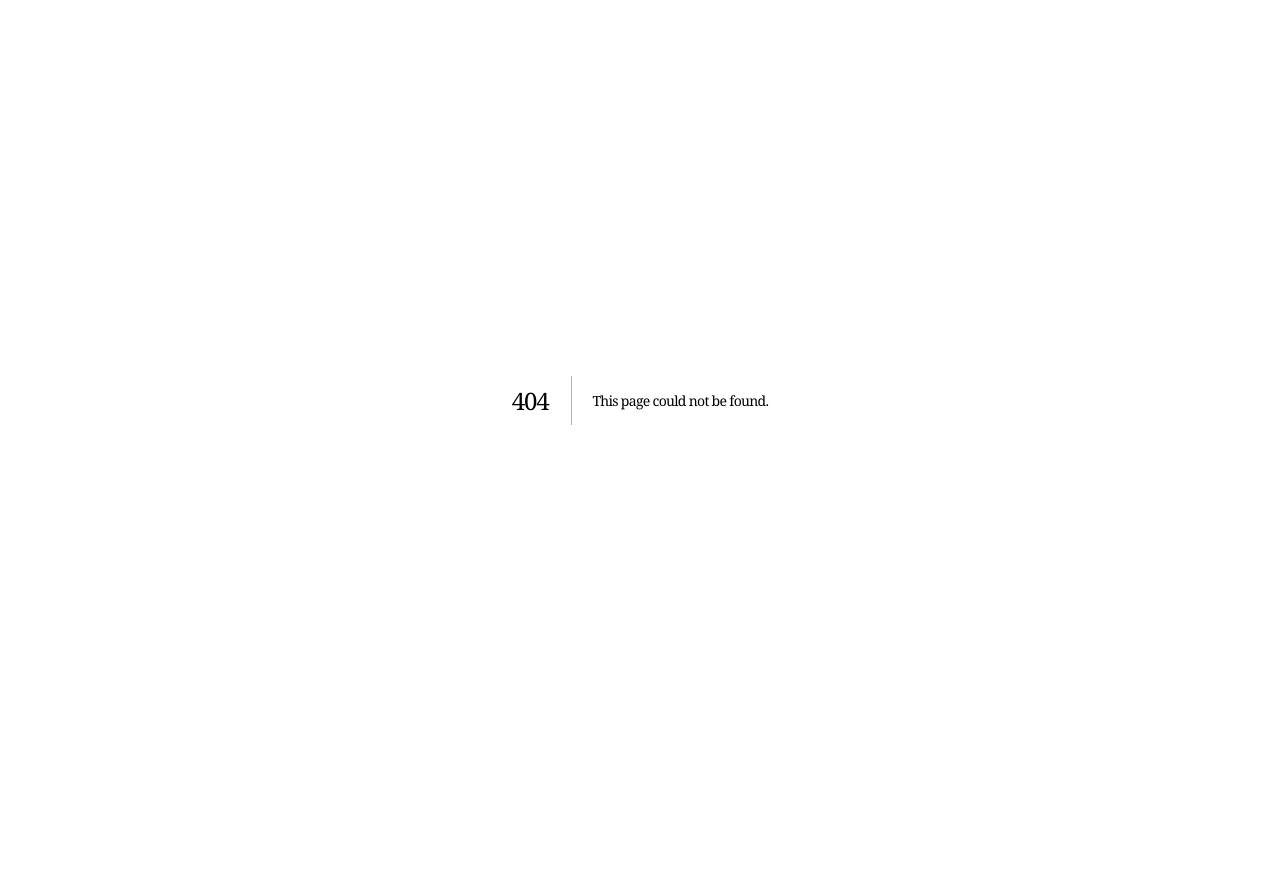
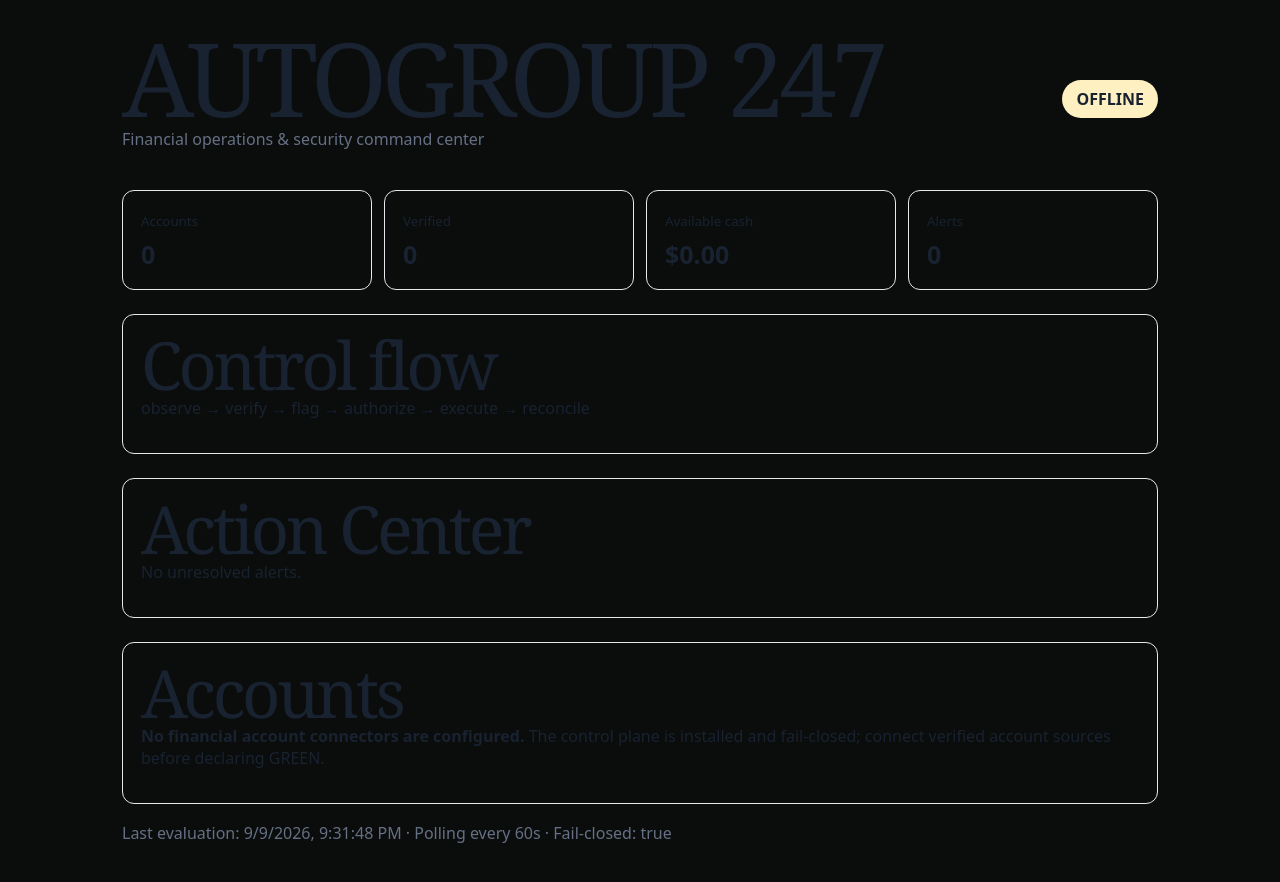
Before and after one commit to nicolelung20-cmyk/psychiczebra-platform, a Next.js app: page /autogroup in a window 1280 px wide. Before the commit this address had no page. Shown: the top 882 px of the page. Before the commit the page ends 800 px from the top, so only its background shows below. Built offline with nearby package versions, Linux system fonts and the light colour scheme.

Commit message:
Add AUTOGROUP 247 production command-center surface

```diff
--- /dev/null
+++ b/app/autogroup/page.tsx
@@ -0,0 +1,52 @@
+"use client";
+
+import { useEffect, useState } from "react";
+
+type Snapshot = {
+  status: "GREEN" | "AMBER" | "RED" | "OFFLINE";
+  generatedAt: string;
+  monitoring: { intervalSeconds: number; failClosed: boolean };
+  totals: { accounts: number; green: number; amber: number; red: number; offline: number; balance: number; availableBalance: number };
+  alerts: { severity: string; message: string }[];
+  accounts: { id: string; name: string; institution: string; balance: number | null; lastSync: string | null; state: string }[];
+  controlFlow: string[];
+};
+
+const money = (value: number | null) => value == null ? "—" : new Intl.NumberFormat(undefined, { style: "currency", currency: "USD" }).format(value);
+
+export default function AutogroupPage() {
+  const [data, setData] = useState<Snapshot | null>(null);
+  const [error, setError] = useState<string | null>(null);
+
+  async function refresh() {
+    try {
+      const response = await fetch("/api/autogroup/status", { cache: "no-store" });
+      if (!response.ok) throw new Error(`Status endpoint returned ${response.status}`);
+      setData(await response.json());
+      setError(null);
+    } catch (err) {
+      setError(err instanceof Error ? err.message : "Unable to read AUTOGROUP status");
+    }
+  }
+
+  useEffect(() => { refresh(); const timer = setInterval(refresh, 60_000); return () => clearInterval(timer); }, []);
+
+  return (
+    <main style={{ maxWidth: 1100, margin: "0 auto", padding: 32, fontFamily: "system-ui", color: "#182230" }}>
+      <header style={{ display: "flex", justifyContent: "space-between", gap: 16, alignItems: "center" }}>
+        <div><h1 style={{ marginBottom: 4 }}>AUTOGROUP 247</h1><p style={{ marginTop: 0, color: "#667085" }}>Financial operations & security command center</p></div>
+        <strong style={{ padding: "8px 14px", borderRadius: 999, background: data?.status === "GREEN" ? "#dff6e7" : data?.status === "RED" ? "#ffd9d9" : "#fff0c2" }}>{data?.status ?? "LOADING"}</strong>
+      </header>
+      {error && <p role="alert">{error}</p>}
+      {data && <>
+        <section style={{ display: "grid", gridTemplateColumns: "repeat(auto-fit,minmax(180px,1fr))", gap: 12, marginTop: 24 }}>
+          {[['Accounts', data.totals.accounts], ['Verified', data.totals.green], ['Available cash', money(data.totals.availableBalance)], ['Alerts', data.alerts.length]].map(([label, value]) => <article key={String(label)} style={{ border: "1px solid #e4e7ec", borderRadius: 12, padding: 18 }}><small>{label}</small><div style={{ fontSize: 25, fontWeight: 800, marginTop: 6 }}>{value}</div></article>)}
+        </section>
+        <section style={{ marginTop: 24, border: "1px solid #e4e7ec", borderRadius: 12, padding: 18 }}><h2>Control flow</h2><p>{data.controlFlow.join(" → ")}</p></section>
+        <section style={{ marginTop: 24, border: "1px solid #e4e7ec", borderRadius: 12, padding: 18 }}><h2>Action Center</h2>{data.alerts.length ? data.alerts.map((a, i) => <p key={i}><strong>{a.severity}</strong> · {a.message}</p>) : <p>No unresolved alerts.</p>}</section>
+        <section style={{ marginTop: 24, border: "1px solid #e4e7ec", borderRadius: 12, padding: 18 }}><h2>Accounts</h2>{data.accounts.length ? data.accounts.map(a => <div key={a.id} style={{ display: "flex", justifyContent: "space-between", borderTop: "1px solid #eee", padding: "14px 0" }}><div><strong>{a.name}</strong><div style={{ color: "#667085" }}>{a.institution} · {a.lastSync ?? "no sync"}</div></div><div><strong>{a.state}</strong><div>{money(a.balance)}</div></div></div>) : <p><strong>No financial account connectors are configured.</strong> The control plane is installed and fail-closed; connect verified account sources before declaring GREEN.</p>}</section>
+        <p style={{ marginTop: 18, color: "#667085" }}>Last evaluation: {new Date(data.generatedAt).toLocaleString()} · Polling every {data.monitoring.intervalSeconds}s · Fail-closed: {String(data.monitoring.failClosed)}</p>
+      </>}
+    </main>
+  );
+}
```
